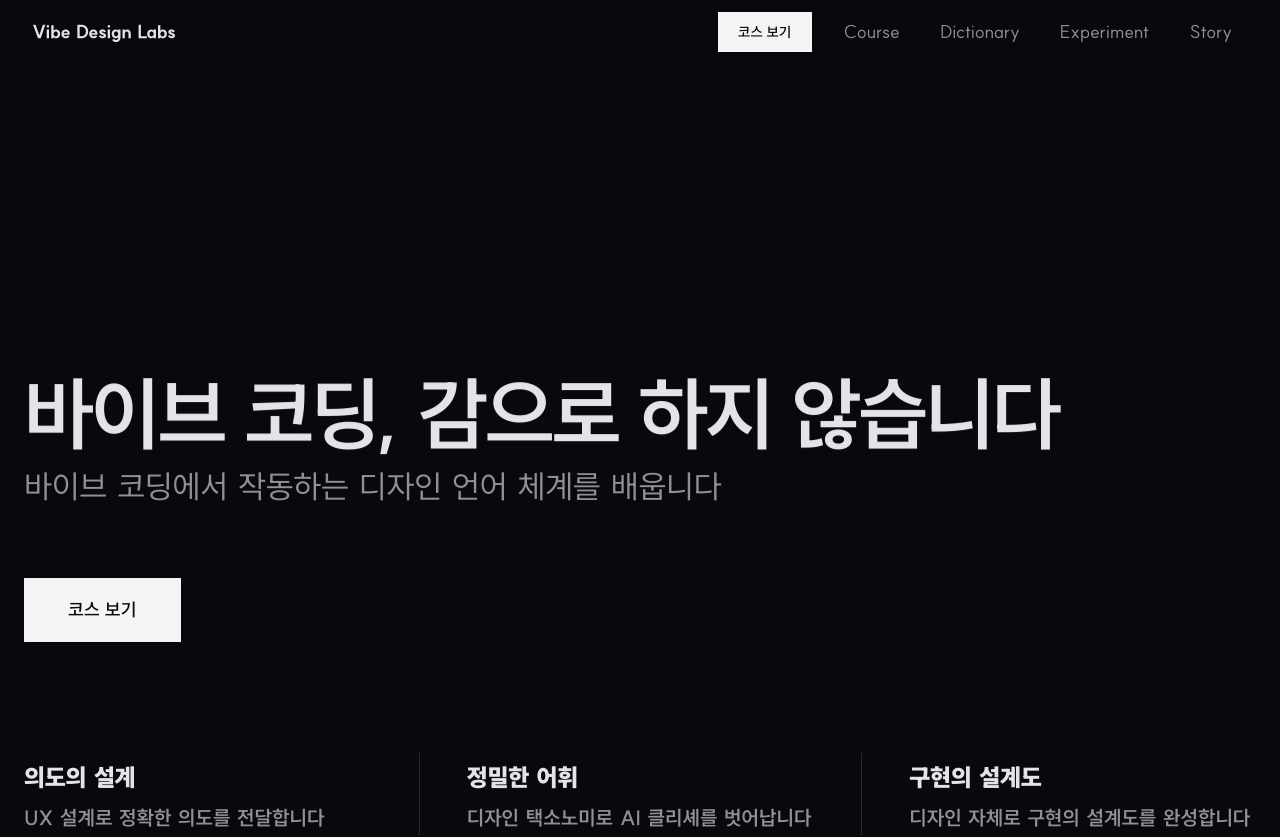
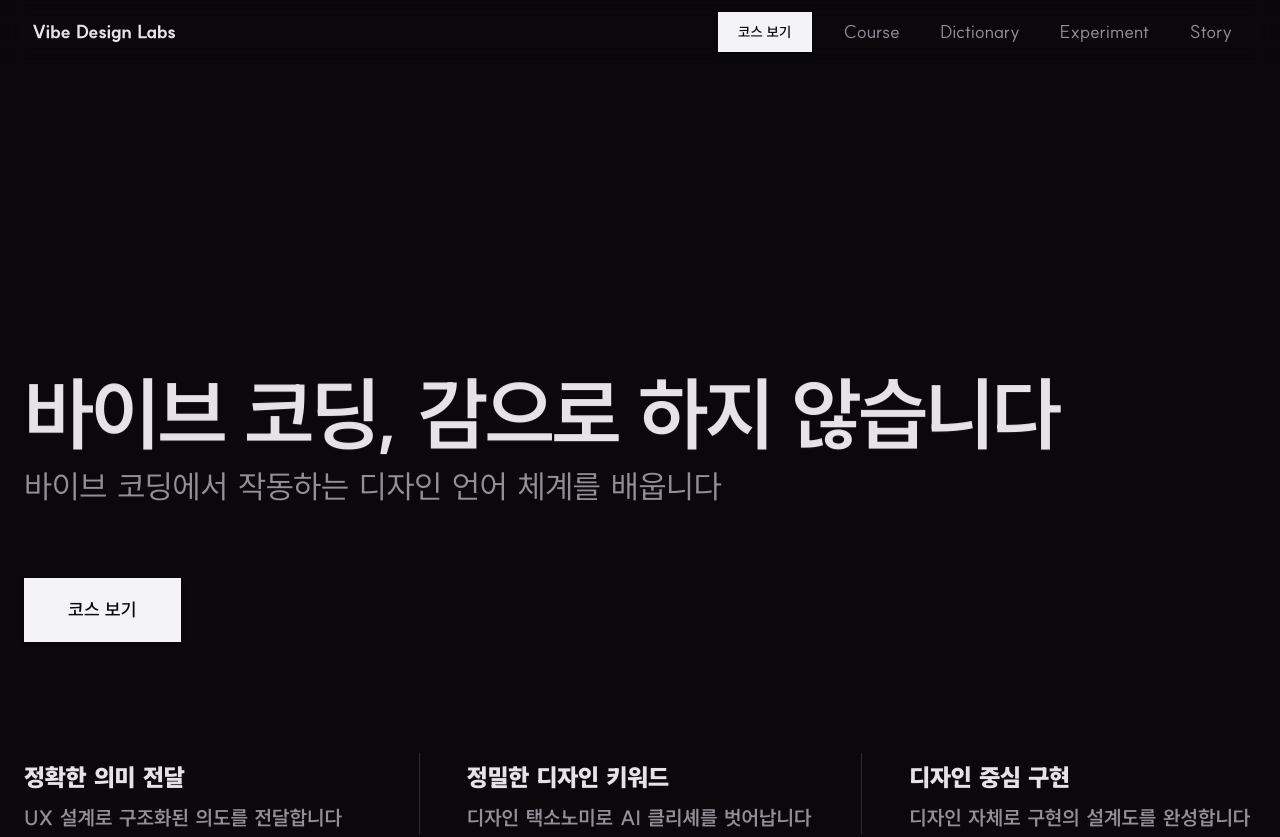
Before and after one commit to groovelb/vibe-design-lab-2.0, a Next.js app: page / in a window 1280 px wide. Shown: the top 837 px of the page. Built offline with nearby package versions, Linux system fonts and the light colour scheme; what @mui/material-nextjs would draw is missing.

Commit message:
hero verbal

```diff
--- a/src/data/contents.js
+++ b/src/data/contents.js
@@ -58,9 +58,9 @@ export const PAGES = {
       headline: '바이브 코딩, 감으로 하지 않습니다',
       subCopy: '바이브 코딩에서 작동하는 디자인 언어 체계를 배웁니다',
       painPoints: [
-        { label: '의도의 설계', text: 'UX 설계로 정확한 의도를 전달합니다' },
-        { label: '정밀한 어휘', text: '디자인 택소노미로 AI 클리셰를 벗어납니다' },
-        { label: '구현의 설계도', text: '디자인 자체로 구현의 설계도를 완성합니다' },
+        { label: '정확한 의미 전달', text: 'UX 설계로 구조화된 의도를 전달합니다' },
+        { label: '정밀한 디자인 키워드', text: '디자인 택소노미로 AI 클리셰를 벗어납니다' },
+        { label: '디자인 중심 구현', text: '디자인 자체로 구현의 설계도를 완성합니다' },
       ],
     },
     problem: {
```
